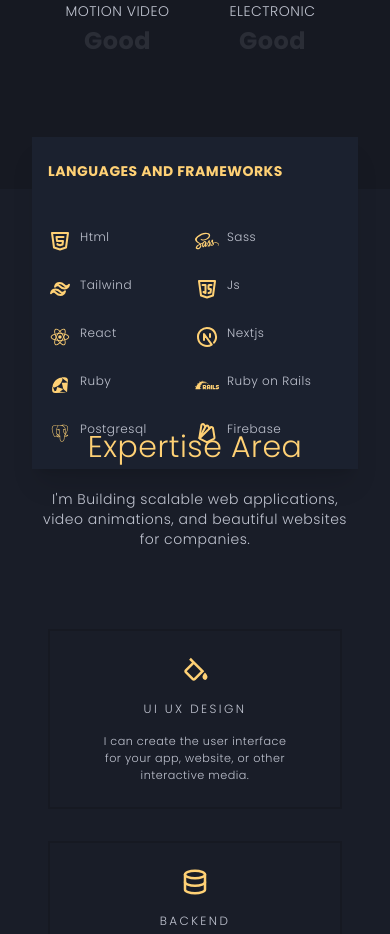
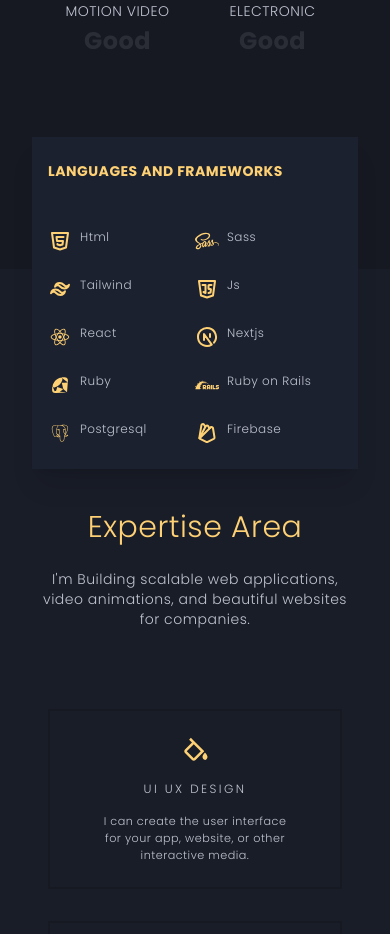
Before and after one commit to joel-kalema/me_with-nextjs, a Next.js app: page / in a window 390 px wide. Shown: the part 1680-2614 px from the top of the page. Built offline with nearby package versions, Linux system fonts and the light colour scheme.

Commit message:
fix the title's margin

```diff
--- a/components/sckills.js
+++ b/components/sckills.js
@@ -9,7 +9,7 @@ export default function Skills (){
     }, []);
 
     return(
-        <div className="w-4/4 bg-[#1b212f] py-6 md:py-8 lg:py-14 px-4 md:px-8 lg:px-16 mt-20 mb-[-20rem] shadow-xl mx-auto"   data-aos="fade-up" data-aos-duration="1000">
+        <div className="w-4/4 bg-[#1b212f] py-6 md:py-8 lg:py-14 px-4 md:px-8 lg:px-16 mt-20 mb-[-15rem] shadow-xl mx-auto"   data-aos="fade-up" data-aos-duration="1000">
             <div className="w-full">
                 <h1 className="text-[#ffd175] font-bold text-sm md:text-2xl">LANGUAGES AND FRAMEWORKS</h1>
                 <div className="flex flex-wrap mt-6">
```
